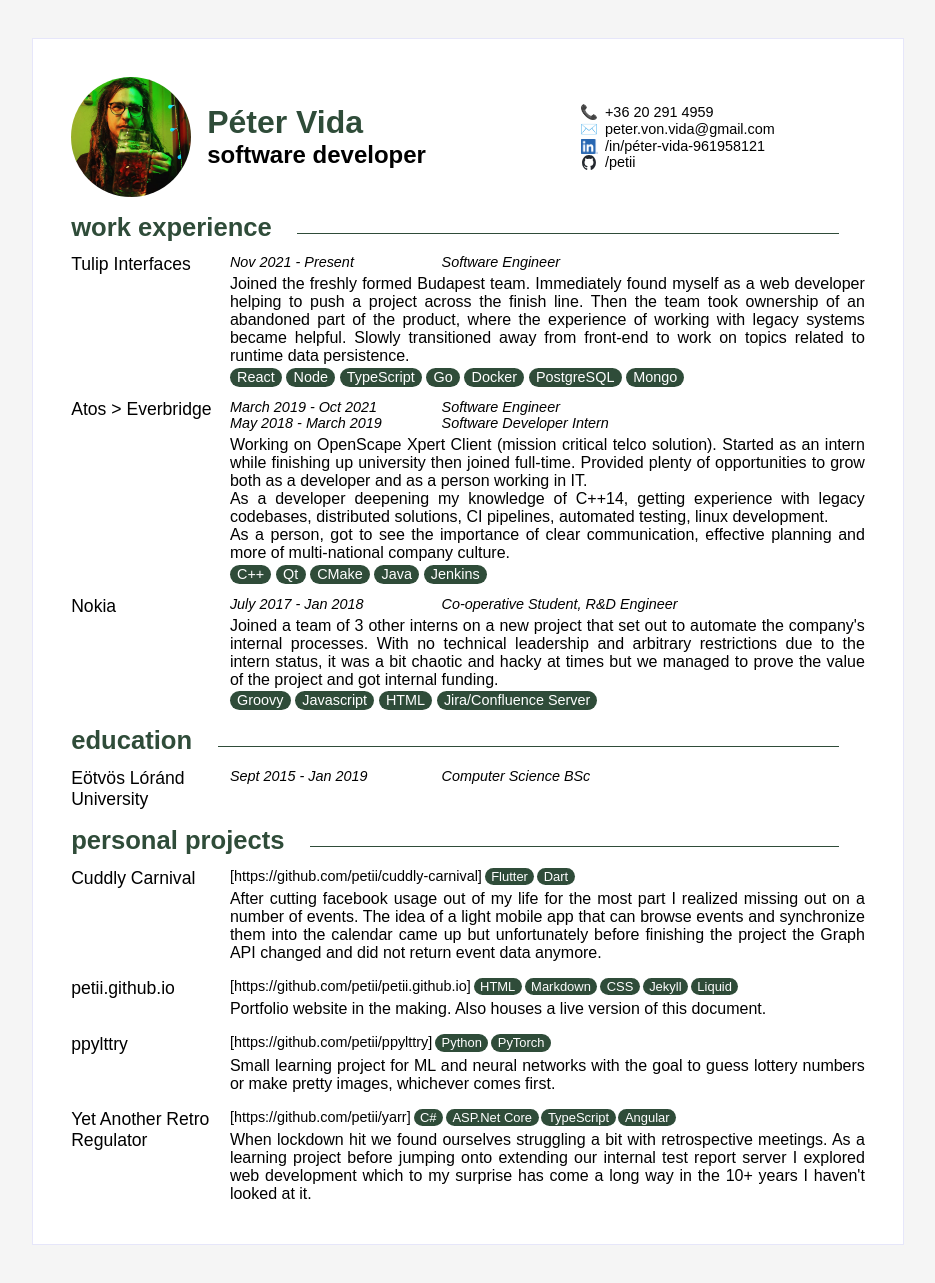
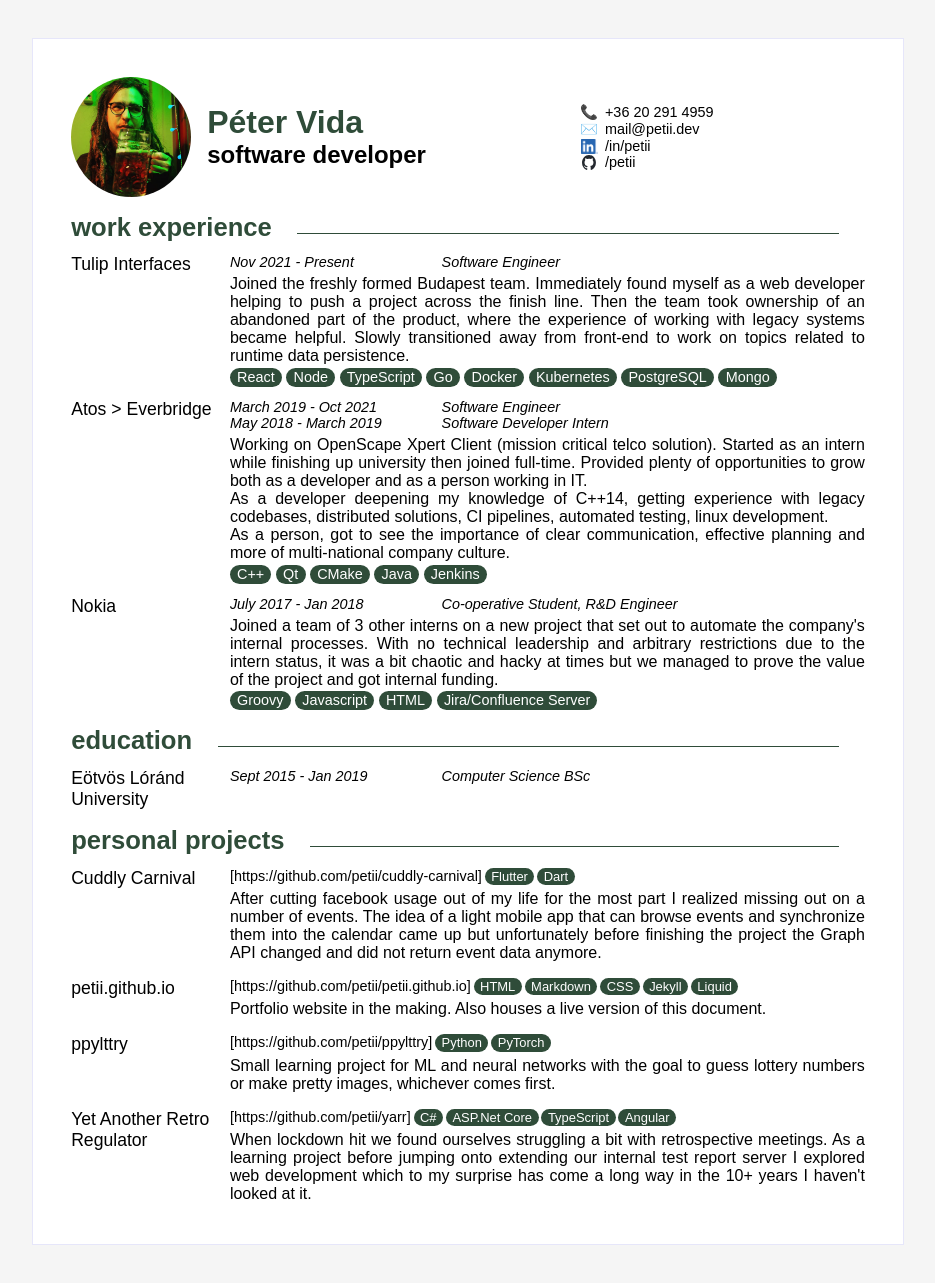
Before and after one commit to petii/petii.github.io, a Jekyll site: the page built from resume.html, in a window 1280 px wide. Shown: the whole page, without its empty margins (172-1107 px from the left). Built offline with Jekyll 4.4.1, drawn with Linux system fonts in a browser that asks for light colours.

Commit message:
adjusted contacts with custom domain and new handles + tweak print breaking

```diff
--- a/_data/resume.yaml
+++ b/_data/resume.yaml
@@ -7,13 +7,13 @@ contact:
     value: "tel:+36-20-291-4959"
   - email:
     icon: ✉️
-    display: "peter.von.vida@gmail.com"
-    value: "mailto:peter.von.vida@gmail.com"
+    display: "mail@petii.dev"
+    value: "mailto:mail@petii.dev"
   - linkedin:
     icon: >-
       <img class="icon" src="/assets/resume/LinkedIn-Logos/LI-In-Bug.png" />
-    display: "/in/péter-vida-961958121"
-    value: "https://www.linkedin.com/in/péter-vida-961958121"
+    display: "/in/petii"
+    value: "https://www.linkedin.com/in/petii"
   - github:
     icon: >-
       <img class="icon" src="/assets/resume/github-mark/github-mark.svg" />
@@ -32,7 +32,7 @@ jobs:
     positions:
       - date: "Nov 2021 - Present"
         title: "Software Engineer"
-    tech: [React, Node, TypeScript, Go, Docker, PostgreSQL, Mongo]
+    tech: [React, Node, TypeScript, Go, Docker, Kubernetes, PostgreSQL, Mongo]
   - name: "Atos > Everbridge"
     desc: >-
       Working on OpenScape Xpert Client (mission critical telco solution).
--- a/assets/resume/resume-style.scss
+++ b/assets/resume/resume-style.scss
@@ -37,6 +37,10 @@ body {
     border: none;
     margin: 0cm 1.2cm;
     padding: none;
+  }
+
+  section {
+    break-inside: avoid;
   }
 
   section > h1 {
```
